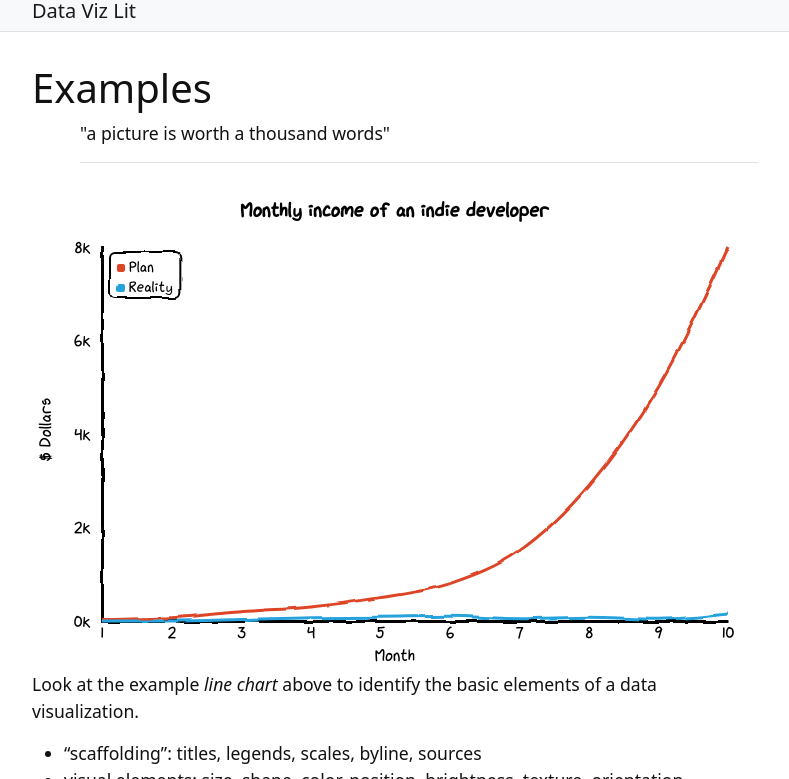
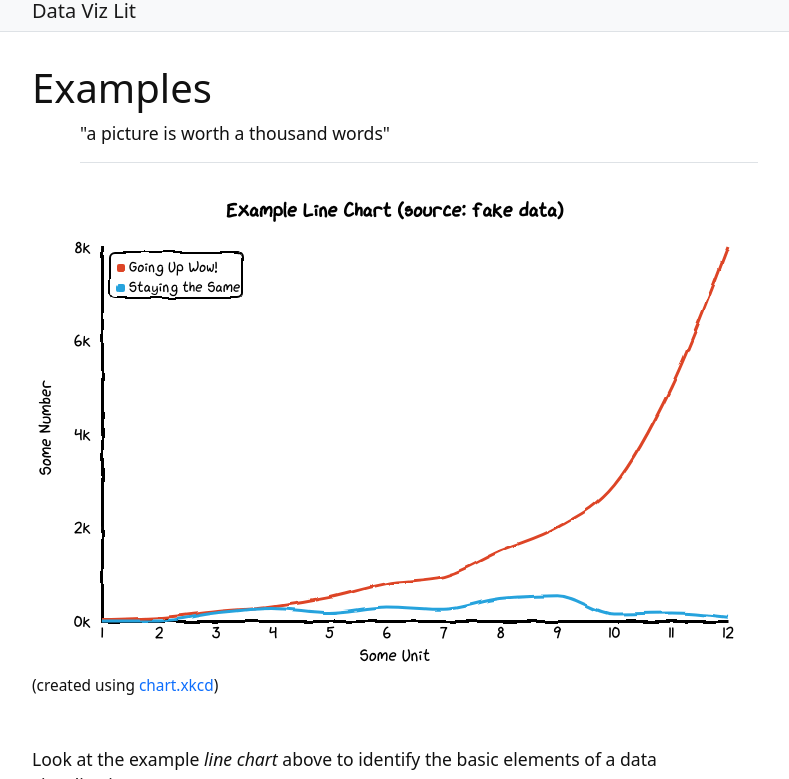
Before and after one commit to evanwill/charts-lie, a Jekyll site: the page built from content/1-examples.md, in a window 1280 px wide and 900 px high, cut to the strip 121-900 px from the top of the window. Shown: the whole strip, without its empty margins (245-1034 px from the left). Built offline with Jekyll 4.4.1, drawn with Linux system fonts in a browser that asks for light colours.

Commit message:
update example chart

```diff
--- a/content/1-examples.md
+++ b/content/1-examples.md
@@ -9,17 +9,17 @@ description: \"a picture is worth a thousand words\"
 <script>
     const svg = document.getElementById('line-chart');
     const lineChart = new chartXkcd.Line(svg, {
-  title: 'Monthly income of an indie developer', // optional
-  xLabel: 'Month', // optional
-  yLabel: '$ Dollars', // optional
+  title: 'Example Line Chart (source: fake data)', // optional
+  xLabel: 'Some Unit', // optional
+  yLabel: 'Some Number', // optional
   data: {
-    labels: ['1', '2', '3', '4', '5', '6', '7', '8', '9', '10'],
+    labels: ['1', '2', '3', '4', '5', '6', '7', '8', '9', '10', '11', '12'],
     datasets: [{
-      label: 'Plan',
-      data: [30, 70, 200, 300, 500, 800, 1500, 2900, 5000, 8000],
+      label: 'Going Up Wow!',
+      data: [30, 70, 200, 300, 500, 800, 950, 1500, 2000, 2900, 5000, 8000],
     }, {
-      label: 'Reality',
-      data: [0, 1, 30, 70, 80, 100, 50, 80, 40, 150],
+      label: 'Staying the Same',
+      data: [0, 1, 170, 270, 180, 300, 250, 480, 540, 150, 170, 80],
     }],
   },
   options: { // optional
@@ -28,6 +28,9 @@ description: \"a picture is worth a thousand words\"
   }
 })
 </script>
+
+<small>(created using [chart.xkcd](https://github.com/timqian/chart.xkcd))</small>
+{:.mb-5}
 
 Look at the example *line chart* above to identify the basic elements of a data visualization.
 
```
